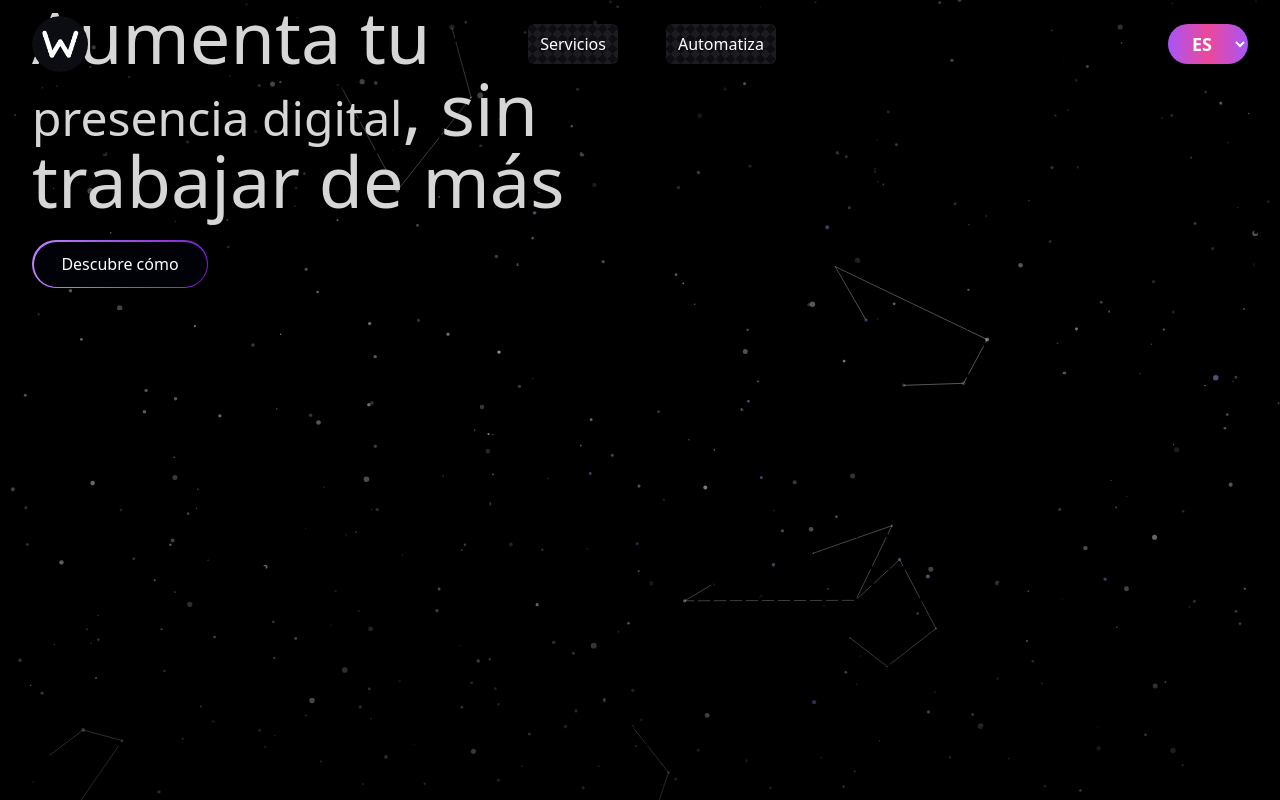
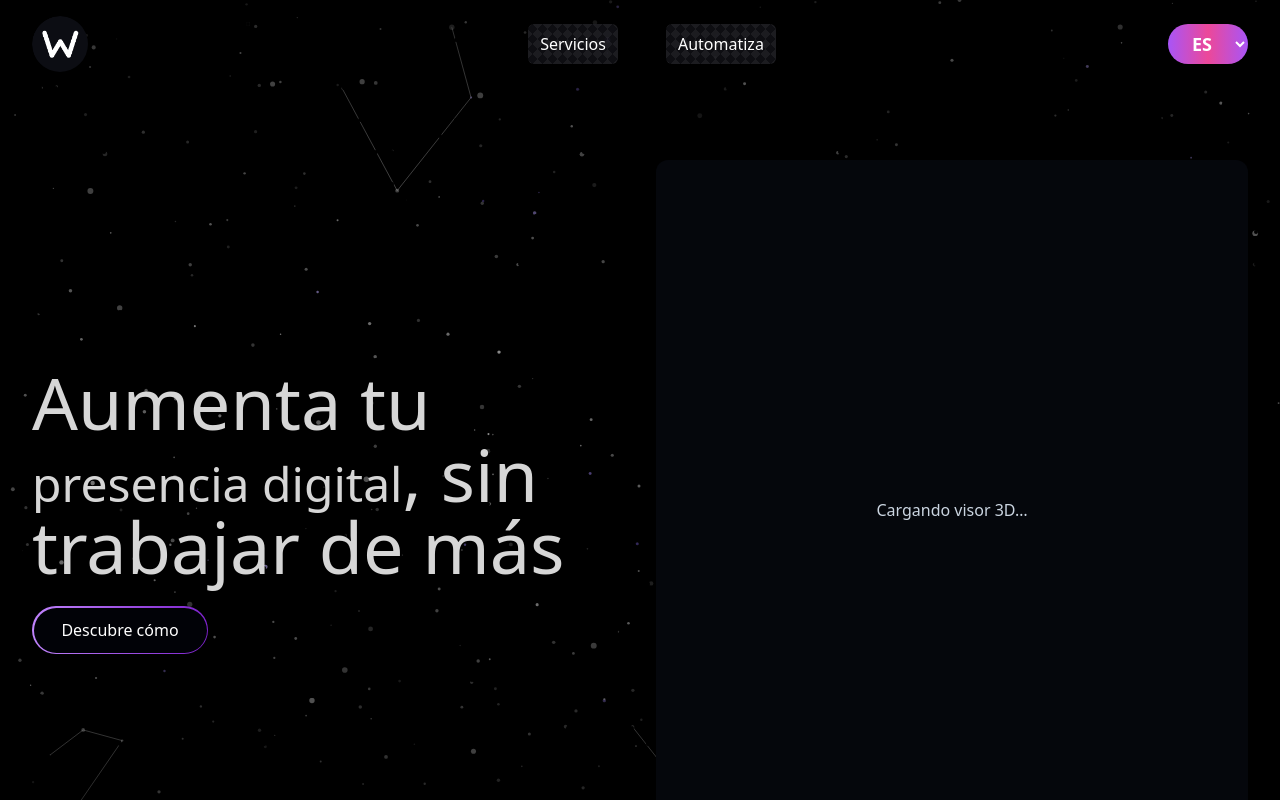
Before and after one commit to juanasaavedra/weavion, a React (Vite) app: page / in a window 1280 px wide. Shown: the top 800 px of the page. Built offline with nearby package versions, Linux system fonts and the light colour scheme.

Commit message:
fix: landing spacing, fonts and slider

```diff
--- a/src/App.jsx
+++ b/src/App.jsx
@@ -233,10 +233,10 @@ function Landing() {
   const { t } = useTranslation();
 
   return (
-    <section className="relative flex items-start min-h-screen px-4 md:px-8">
+    <section className="relative flex items-center min-h-screen px-4 md:px-8 pt-32 md:pt-40">
       <div className="absolute inset-0 bg-gradient-to-b from-black/50 via-transparent to-black/60 pointer-events-none" />
 
-      <div className="relative z-10 grid grid-cols-1 md:grid-cols-2 items-start min-h-screen gap-8">
+      <div className="relative z-10 grid w-full grid-cols-1 md:grid-cols-2 items-center gap-8">
         {/* IZQUIERDA: titulares */}
         <div className="md:pr-10 w-full md:w-[50vw] max-w-3xl text-center md:text-left mx-auto md:mx-0">
           <motion.h1
@@ -259,9 +259,7 @@ function Landing() {
         </div>
 
         {/* DERECHA: modelo 3D (altura controlada) */}
-        <div className="w-full rounded-xl overflow-hidden bg-black/60">
-          <SplineViewerBox />
-        </div>
+        <SplineViewerBox className="w-full h-[500px] md:h-[700px] rounded-xl overflow-hidden bg-black/60 mx-auto" />
       </div>
     </section>
   );
--- a/src/ServiciosPinnedSlider.jsx
+++ b/src/ServiciosPinnedSlider.jsx
@@ -1,4 +1,4 @@
-import React, { useLayoutEffect, useRef, useState } from "react";
+import React, { useEffect, useLayoutEffect, useRef, useState } from "react";
 
 const PALETTE = {
   purpleDark: "#39166F",
@@ -44,11 +44,12 @@ export default function ServiciosPinnedSlider() {
     const [dims, setDims] = useState({ vw: 0, vh: 0 });
     const [progress, setProgress] = useState(0); // 0..1 a lo largo de la sección
     const scrollX = useRef(0);
+    const sectionRef = useRef(null);
 
   // Ajustes de sensación
   const SLOW_FACTOR = 1.8; // >1 = más lenta cada transición
-  const THIN_MIN = 68;     // ancho min de tiras comprimidas
-  const THIN_MAX = 104;    // ancho max de tiras comprimidas
+  const THIN_MIN_BASE = 68;     // ancho min de tiras comprimidas en desktop
+  const THIN_MAX_BASE = 104;    // ancho max de tiras comprimidas en desktop
 
   useLayoutEffect(() => {
     const onResize = () => setDims({ vw: window.innerWidth, vh: window.innerHeight });
@@ -57,6 +58,9 @@ export default function ServiciosPinnedSlider() {
     return () => window.removeEventListener("resize", onResize);
   }, []);
 
+  useEffect(() => {
+    const el = sectionRef.current;
+    if (!el) return;
     const handleWheel = (e) => {
       if (Math.abs(e.deltaX) <= Math.abs(e.deltaY)) return;
       e.preventDefault();
@@ -67,6 +71,9 @@ export default function ServiciosPinnedSlider() {
       const raw = scrollX.current / Math.max(1, maxScroll);
       setProgress(raw);
     };
+    el.addEventListener("wheel", handleWheel, { passive: false });
+    return () => el.removeEventListener("wheel", handleWheel);
+  }, [dims]);
 
   // Derivar estado: cuál panel está activo y cuánto llevamos de su transición
   const steps = items.length - 1;
@@ -77,6 +84,9 @@ export default function ServiciosPinnedSlider() {
   // Limitar a transición entre activo y el siguiente (evita saltos)
   const renderIndex = active;
 
+  const vertical = dims.vh > dims.vw;
+  const THIN_MIN = vertical ? 32 : THIN_MIN_BASE;
+  const THIN_MAX = vertical ? 56 : THIN_MAX_BASE;
   const THIN = Math.round(Math.max(THIN_MIN, Math.min(THIN_MAX, dims.vw * 0.07)));
   const widths = items.map((_, j) => {
     if (j < renderIndex) return THIN; // ya pasados → tiras
@@ -91,12 +101,11 @@ export default function ServiciosPinnedSlider() {
     return 0; // futuros aún no visibles
   });
 
-    const vertical = dims.vh > dims.vw;
     const wrapperHeight = vertical ? dims.vh * 0.8 : dims.vh;
 
   return (
     <section
-      onWheel={handleWheel}
+      ref={sectionRef}
       style={{ height: wrapperHeight, overflow: "hidden", background: `linear-gradient(120deg, ${PALETTE.blackPurple}, ${PALETTE.purpleDark})` }}
     >
       <div style={{ display: "flex", height: "100%", width: "100%" }}>
@@ -128,7 +137,7 @@ export default function ServiciosPinnedSlider() {
           Conocer más
         </a>
       </div>
-      {thin && (
+      {thin && !vertical && (
         <div
           style={{
             position: "absolute",
--- a/src/index.css
+++ b/src/index.css
@@ -35,16 +35,24 @@
   font-display: swap;
 }
 
-/* Ars Pixel font */
+/* Ars Nova font */
 @font-face {
-  font-family: 'Ars Pixel';
-  src: url('./assets/fonts/ArsPixel-Regular.woff2') format('woff2'),
-       url('./assets/fonts/ArsPixel-Regular.woff') format('woff');
+  font-family: 'Ars Nova';
+  src: url('/fonts/ArsNova-Regular.woff2') format('woff2'),
+       url('/fonts/ArsNova-Regular.woff') format('woff');
   font-weight: 400;
   font-style: normal;
   font-display: swap;
 }
 
+@font-face {
+  font-family: 'Ars Nova';
+  src: url('/fonts/ArsNova-Bold.woff2') format('woff2'),
+       url('/fonts/ArsNova-Bold.woff') format('woff');
+  font-weight: 700;
+  font-style: normal;
+  font-display: swap;
+}
 
 /* Preloading fonts for faster loading */
 head::before {
@@ -60,7 +68,7 @@ head::before {
   --color-accent: #D946EF;      /* Tech Purple (Accent) - Botones CTA */
   --color-highlight: #FF00FF;   /* Brillo (Highlight) */
   --color-text: #ECECEC;        /* Soft White (Texto) - Texto principal */
-  --font-display: 'Ars Pixel', 'Ars Nova', system-ui, -apple-system, Segoe UI, Roboto, sans-serif;
+  --font-display: 'Ars Nova', 'argent-pixel-cf', system-ui, -apple-system, Segoe UI, Roboto, sans-serif;
 }
 
 html, body {
@@ -78,23 +86,8 @@ h1, h2, h3, h4, h5, h6 {
 spline-viewer,
 spline-viewer canvas#spline {
   width: 100% !important;
+  height: 100% !important;
   display: block;
-}
-
-/* PC */
-@media (min-width: 1024px) {
-  spline-viewer,
-  spline-viewer canvas#spline {
-    height: 2500px !important;
-  }
-}
-
-/* Móvil */
-@media (max-width: 1023px) {
-  spline-viewer,
-  spline-viewer canvas#spline {
-    height: 1400px !important;
-  }
 }
 /* Clases para titulares y texto */
 .headline {
--- a/tailwind.config.js
+++ b/tailwind.config.js
@@ -25,6 +25,7 @@ module.exports = {
       fontFamily: {
         sans: ['arial-nova', ...defaultTheme.fontFamily.sans],
         argent: ['argent-pixel-cf', ...defaultTheme.fontFamily.sans],
+        ars: ['Ars Nova', ...defaultTheme.fontFamily.sans],
       },
       colors: {
         'primary': '#D6D6D6',
```
Lines whose indentation alone changed are shown as unchanged.
